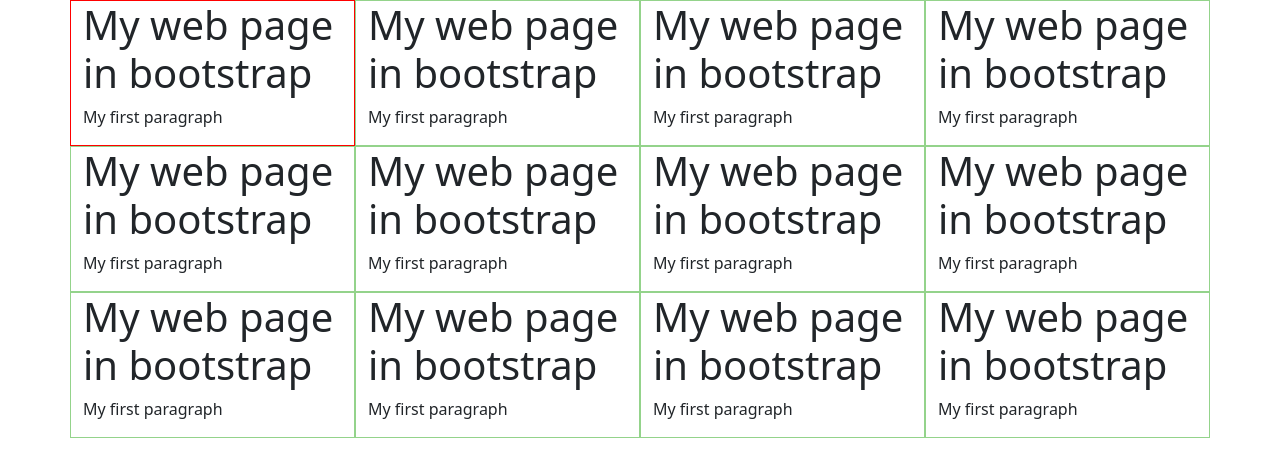
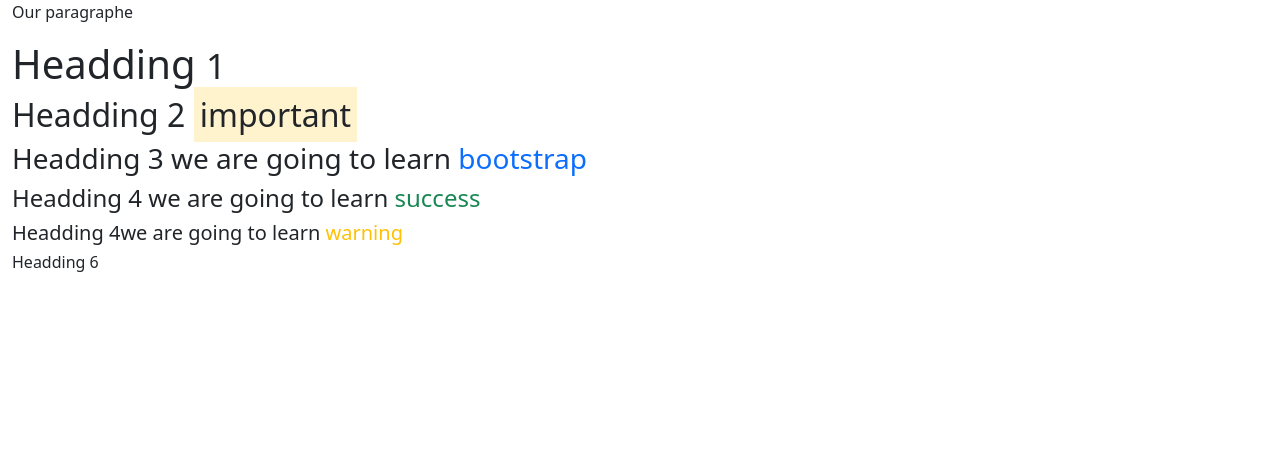
Before and after one commit to beva3/bootstrap-learning, a plain HTML site: page tuto_2.html in a window 1280 px wide. Drawn offline with nearby package versions, Linux system fonts and the light colour scheme.

Commit message:
class specifique: important,success, wrarnig

```diff
--- a/tuto_2.html
+++ b/tuto_2.html
@@ -13,7 +13,7 @@
         container       : tsy manerana ny page
         container-fluid : manerana ny page
     -->
-    <div class="container">
+    <!-- <div class="container">
         <div class="row">
             <div id="block1" class="col-sm-6 col-md-4 col-lg-3" style="border: 1px solid red;">
                 <h1>My web page in bootstrap</h1>
@@ -65,6 +65,18 @@
             </div>
         </div>
 
+    </div> -->
+    <div class="container-fluid">
+        <div class="row">
+            <p>Our paragraphe</p>
+            <h1>Headding <small>1</small></h1>
+            <h2>Headding 2 <mark>important</mark></h2>
+            <h3>Headding 3 we are going to learn <span class="text-primary">bootstrap</span></h3>
+            <h4>Headding 4 we are going to learn <span class="text-success">success</span></h4>
+            <h5>Headding 4we are going to learn <span class="text-warning">warning</span></h5>
+            <h6>Headding 6</h6>
+
+        </div>
     </div>
 </body>
 </html>
```
Also changed, not shown: 1 other file.
